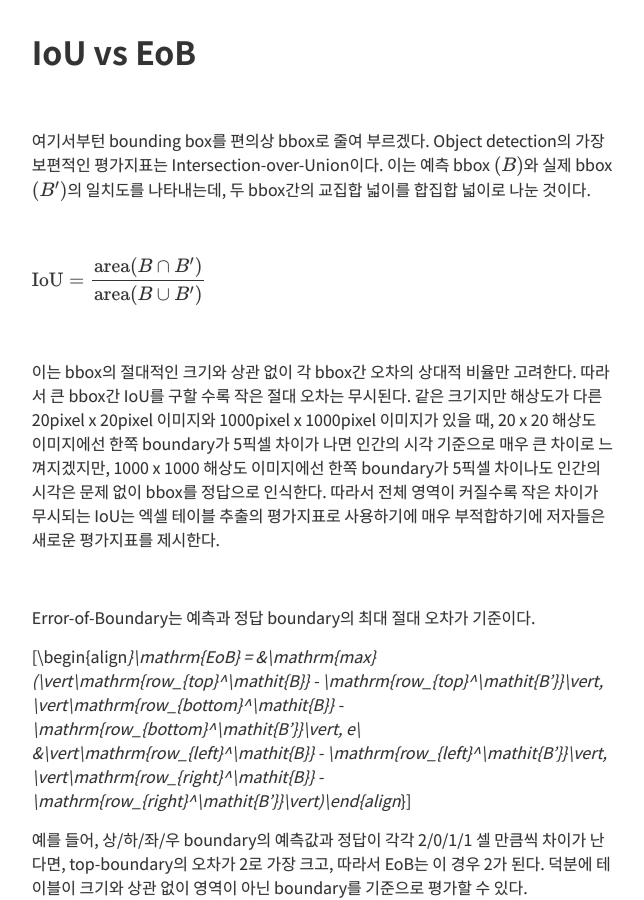
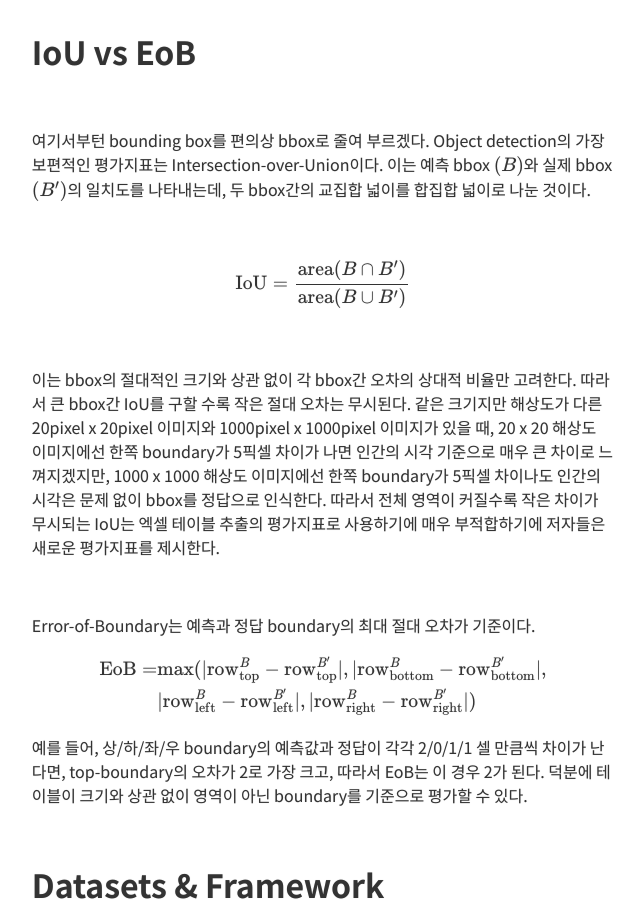
Before and after one commit to Clarit7/clarit7.github.io, a Jekyll site: the page built from _posts/2021-12-10-tablesense.md, in a window 1280 px wide and 900 px high, scrolled down 1647 px. Shown: the whole window, without its empty margins (317-961 px from the left). Built offline with Jekyll 4.4.1, drawn with Linux system fonts in a browser that asks for light colours; some web fonts are replaced; formulas are drawn with MathJax 3; comment, search, counter and statistics services are not loaded; some of the changed text lies outside the part shown.

Commit message:
Update 2021-12-10-tablesense.md

```diff
--- a/_posts/2021-12-10-tablesense.md
+++ b/_posts/2021-12-10-tablesense.md
@@ -57,7 +57,7 @@
 
 <br/>
 
-$ \mathrm{IoU} = \displaystyle\frac{\mathrm{area}(B \cap B')}{\mathrm{area}(B \cup B')} $
+$$ \mathrm{IoU} = \displaystyle\frac{\mathrm{area}(B \cap B')}{\mathrm{area}(B \cup B')} $$
 
 <br/>
 
@@ -68,7 +68,7 @@
 Error-of-Boundary는 예측과 정답 boundary의 최대 절대 오차가 기준이다.
 
 
-\[\begin{align*}\mathrm{EoB} = &\mathrm{max}(\vert\mathrm{row_{top}^\mathit{B}} - \mathrm{row_{top}^\mathit{B'}}\vert, \vert\mathrm{row_{bottom}^\mathit{B}} - \mathrm{row_{bottom}^\mathit{B'}}\vert, e\\ &\vert\mathrm{row_{left}^\mathit{B}} - \mathrm{row_{left}^\mathit{B'}}\vert, \vert\mathrm{row_{right}^\mathit{B}} - \mathrm{row_{right}^\mathit{B'}}\vert)\end{align*}\]
+$$\begin{align*}\mathrm{EoB} = &\mathrm{max}(\vert\mathrm{row_{top}^\mathit{B}} - \mathrm{row_{top}^\mathit{B'}}\vert, \vert\mathrm{row_{bottom}^\mathit{B}} - \mathrm{row_{bottom}^\mathit{B'}}\vert, \\ &\vert\mathrm{row_{left}^\mathit{B}} - \mathrm{row_{left}^\mathit{B'}}\vert, \vert\mathrm{row_{right}^\mathit{B}} - \mathrm{row_{right}^\mathit{B'}}\vert)\end{align*}$$
 
 
 예를 들어, 상/하/좌/우 boundary의 예측값과 정답이 각각 2/0/1/1 셀 만큼씩 차이가 난다면, top-boundary의 오차가 2로 가장 크고, 따라서 EoB는 이 경우 2가 된다.
@@ -121,7 +121,7 @@
 
 <br/>
 
-$ L_\mathrm{reg}(t, t^{\*}) = \displaystyle\sum_{i \in \{ x, y, w, h\}} \mathrm{smooth}_{L_1} (t_i - t_i^{\*}) $
+$$ L_\mathrm{reg}(t, t^{\*}) = \displaystyle\sum_{i \in \{ x, y, w, h\}} \mathrm{smooth}_{L_1} (t_i - t_i^{\*}) $$
 
 <br/>
 
```
